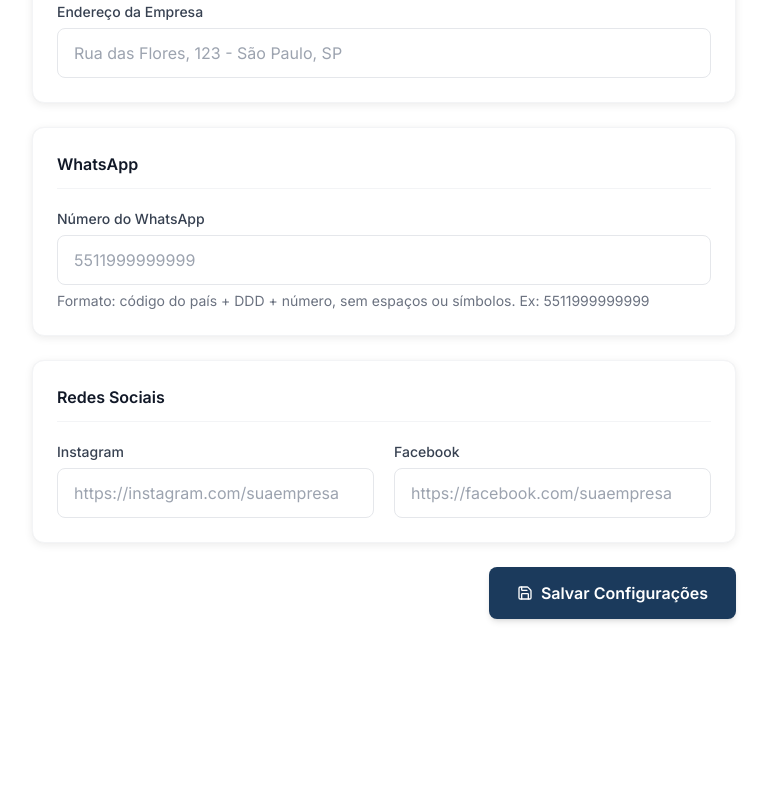
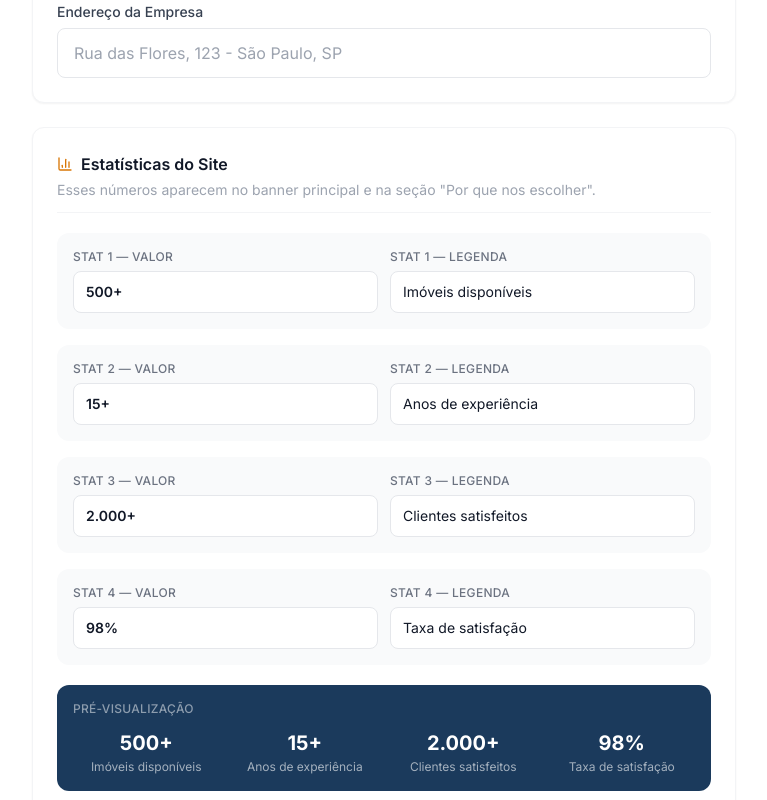
Before and after one commit to LucasMalinowski/imobiliaria, a Next.js app: page /admin/configuracoes in a window 1280 px wide. Shown: the part 400-1200 px from the top of the page, without its empty margins (256-1023 px from the left). Before the commit the page ends 1075 px from the top, so only its background shows below. Built offline with nearby package versions, Linux system fonts and the light colour scheme; no server answers; the database is empty.

Commit message:
Add dynamic site statistics support and refactor configuration logic

```diff
--- a/app/admin/configuracoes/page.tsx
+++ b/app/admin/configuracoes/page.tsx
@@ -1,7 +1,7 @@
 'use client'
 
 import { useState, useEffect } from 'react'
-import { Save, CheckCircle2, AlertCircle, Loader2, Settings } from 'lucide-react'
+import { Save, CheckCircle2, AlertCircle, Loader2, BarChart3 } from 'lucide-react'
 import { createClient } from '@/lib/supabase/client'
 import { Button } from '@/components/ui/Button'
 import { Input } from '@/components/ui/Input'
@@ -14,10 +14,17 @@ interface ConfigState {
   instagram: string
   facebook: string
   slogan: string
+  stat1_valor: string
+  stat1_label: string
+  stat2_valor: string
+  stat2_label: string
+  stat3_valor: string
+  stat3_label: string
+  stat4_valor: string
+  stat4_label: string
 }
 
-export default function ConfiguracoesPage() {
-  const [config, setConfig] = useState<ConfigState>({
+const DEFAULT_CONFIG: ConfigState = {
   whatsapp: '',
   nome_empresa: '',
   email_contato: '',
@@ -25,7 +32,18 @@ export default function ConfiguracoesPage() {
   instagram: '',
   facebook: '',
   slogan: '',
-  })
+  stat1_valor: '500+',
+  stat1_label: 'Imóveis disponíveis',
+  stat2_valor: '15+',
+  stat2_label: 'Anos de experiência',
+  stat3_valor: '2.000+',
+  stat3_label: 'Clientes satisfeitos',
+  stat4_valor: '98%',
+  stat4_label: 'Taxa de satisfação',
+}
+
+export default function ConfiguracoesPage() {
+  const [config, setConfig] = useState<ConfigState>(DEFAULT_CONFIG)
   const [isLoading, setIsLoading] = useState(true)
   const [isSaving, setIsSaving] = useState(false)
   const [status, setStatus] = useState<'idle' | 'success' | 'error'>('idle')
@@ -38,7 +56,7 @@ export default function ConfiguracoesPage() {
       if (data) {
         const configMap: Partial<ConfigState> = {}
         data.forEach(({ chave, valor }) => {
-          if (chave in config) {
+          if (chave in DEFAULT_CONFIG) {
             configMap[chave as keyof ConfigState] = valor || ''
           }
         })
@@ -66,10 +84,11 @@ export default function ConfiguracoesPage() {
 
       await Promise.all(updates)
       setStatus('success')
-    } catch (err) {
+    } catch {
       setStatus('error')
     } finally {
       setIsSaving(false)
+      setTimeout(() => setStatus('idle'), 4000)
     }
   }
 
@@ -86,6 +105,13 @@ export default function ConfiguracoesPage() {
     )
   }
 
+  const stats = [
+    { valorKey: 'stat1_valor' as const, labelKey: 'stat1_label' as const, placeholder: 'ex: 500+' },
+    { valorKey: 'stat2_valor' as const, labelKey: 'stat2_label' as const, placeholder: 'ex: 15+' },
+    { valorKey: 'stat3_valor' as const, labelKey: 'stat3_label' as const, placeholder: 'ex: 2.000+' },
+    { valorKey: 'stat4_valor' as const, labelKey: 'stat4_label' as const, placeholder: 'ex: 98%' },
+  ]
+
   return (
     <div className="p-6 lg:p-8 max-w-3xl mx-auto">
       {/* Header */}
@@ -96,7 +122,7 @@ export default function ConfiguracoesPage() {
 
       <form onSubmit={handleSave} className="space-y-6">
         {/* Empresa */}
-        <div className="bg-white rounded-xl border border-gray-100 shadow-card p-6">
+        <div className="bg-white rounded-xl border border-gray-100 shadow-sm p-6">
           <h2 className="text-base font-semibold text-gray-900 mb-5 pb-3 border-b border-gray-100">
             Informações da Empresa
           </h2>
@@ -135,8 +161,67 @@ export default function ConfiguracoesPage() {
           </div>
         </div>
 
+        {/* Estatísticas */}
+        <div className="bg-white rounded-xl border border-gray-100 shadow-sm p-6">
+          <div className="flex items-center gap-2 mb-1">
+            <BarChart3 className="w-4 h-4 text-accent-500" />
+            <h2 className="text-base font-semibold text-gray-900">Estatísticas do Site</h2>
+          </div>
+          <p className="text-sm text-gray-400 mb-5 pb-3 border-b border-gray-100">
+            Esses números aparecem no banner principal e na seção "Por que nos escolher".
+          </p>
+
+          <div className="space-y-4">
+            {stats.map((stat, i) => (
+              <div key={i} className="grid grid-cols-2 gap-3 p-4 bg-gray-50 rounded-xl">
+                <div>
+                  <label className="block text-xs font-medium text-gray-500 mb-1.5 uppercase tracking-wide">
+                    Stat {i + 1} — Valor
+                  </label>
+                  <input
+                    type="text"
+                    value={config[stat.valorKey]}
+                    onChange={(e) => handleChange(stat.valorKey, e.target.value)}
+                    placeholder={stat.placeholder}
+                    className="w-full px-3 py-2.5 border border-gray-200 rounded-lg text-gray-900 font-semibold placeholder-gray-400 focus:outline-none focus:ring-2 focus:ring-primary-500 focus:border-transparent transition-all text-sm"
+                  />
+                </div>
+                <div>
+                  <label className="block text-xs font-medium text-gray-500 mb-1.5 uppercase tracking-wide">
+                    Stat {i + 1} — Legenda
+                  </label>
+                  <input
+                    type="text"
+                    value={config[stat.labelKey]}
+                    onChange={(e) => handleChange(stat.labelKey, e.target.value)}
+                    placeholder="ex: Imóveis disponíveis"
+                    className="w-full px-3 py-2.5 border border-gray-200 rounded-lg text-gray-900 placeholder-gray-400 focus:outline-none focus:ring-2 focus:ring-primary-500 focus:border-transparent transition-all text-sm"
+                  />
+                </div>
+              </div>
+            ))}
+          </div>
+
+          {/* Preview */}
+          <div className="mt-5 p-4 bg-primary-500 rounded-xl">
+            <p className="text-xs text-white/50 mb-3 uppercase tracking-wide font-medium">Pré-visualização</p>
+            <div className="grid grid-cols-2 md:grid-cols-4 gap-3">
+              {stats.map((stat, i) => (
+                <div key={i} className="text-center">
+                  <p className="text-xl font-bold text-white">
+                    {config[stat.valorKey] || '—'}
+                  </p>
+                  <p className="text-xs text-white/60 mt-0.5">
+                    {config[stat.labelKey] || '—'}
+                  </p>
+                </div>
+              ))}
+            </div>
+          </div>
+        </div>
+
         {/* WhatsApp */}
-        <div className="bg-white rounded-xl border border-gray-100 shadow-card p-6">
+        <div className="bg-white rounded-xl border border-gray-100 shadow-sm p-6">
           <h2 className="text-base font-semibold text-gray-900 mb-5 pb-3 border-b border-gray-100">
             WhatsApp
           </h2>
@@ -145,12 +230,12 @@ export default function ConfiguracoesPage() {
             value={config.whatsapp}
             onChange={(e) => handleChange('whatsapp', e.target.value)}
             placeholder="5511999999999"
-            helperText="Formato: código do país + DDD + número, sem espaços ou símbolos. Ex: 5511999999999"
+            helperText="Código do país + DDD + número, sem espaços ou símbolos. Ex: 5511999999999"
           />
         </div>
 
         {/* Social Media */}
-        <div className="bg-white rounded-xl border border-gray-100 shadow-card p-6">
+        <div className="bg-white rounded-xl border border-gray-100 shadow-sm p-6">
           <h2 className="text-base font-semibold text-gray-900 mb-5 pb-3 border-b border-gray-100">
             Redes Sociais
           </h2>
--- a/app/page.tsx
+++ b/app/page.tsx
@@ -7,9 +7,37 @@ import { PropertyCard } from '@/components/public/PropertyCard'
 import { PropertyTypeGrid } from '@/components/public/PropertyTypeGrid'
 import { WhatsAppButton } from '@/components/public/WhatsAppButton'
 import { getImoveisDestaque } from '@/lib/actions/imoveis'
+import { createClient } from '@/lib/supabase/server'
+
+async function getSiteStats() {
+  try {
+    const supabase = await createClient()
+    const { data } = await supabase
+      .from('configuracoes')
+      .select('chave, valor')
+      .in('chave', ['stat1_valor', 'stat1_label', 'stat2_valor', 'stat2_label', 'stat3_valor', 'stat3_label', 'stat4_valor', 'stat4_label'])
+
+    if (!data || data.length === 0) return null
+
+    const map: Record<string, string> = {}
+    data.forEach(({ chave, valor }) => { if (valor) map[chave] = valor })
+
+    return [
+      { value: map.stat1_valor ?? '500+',   label: map.stat1_label ?? 'Imóveis disponíveis' },
+      { value: map.stat2_valor ?? '15+',    label: map.stat2_label ?? 'Anos de experiência' },
+      { value: map.stat3_valor ?? '2.000+', label: map.stat3_label ?? 'Clientes satisfeitos' },
+      { value: map.stat4_valor ?? '98%',    label: map.stat4_label ?? 'Taxa de satisfação' },
+    ]
+  } catch {
+    return null
+  }
+}
 
 export default async function HomePage() {
-  const imoveisDestaque = await getImoveisDestaque()
+  const [imoveisDestaque, stats] = await Promise.all([
+    getImoveisDestaque(),
+    getSiteStats(),
+  ])
 
   return (
     <>
@@ -17,7 +45,7 @@ export default async function HomePage() {
 
       <main>
         {/* Hero Section */}
-        <HeroSection />
+        <HeroSection stats={stats ?? undefined} />
 
         {/* Featured Properties */}
         <section className="py-20 bg-white">
@@ -118,20 +146,20 @@ export default async function HomePage() {
               </div>
 
               <div className="grid grid-cols-2 gap-5">
-                {[
-                  { value: '15+', label: 'Anos no mercado', color: 'bg-primary-500' },
-                  { value: '500+', label: 'Imóveis vendidos', color: 'bg-accent-500' },
-                  { value: '2.000+', label: 'Clientes atendidos', color: 'bg-green-500' },
-                  { value: '98%', label: 'De satisfação', color: 'bg-purple-600' },
-                ].map(({ value, label, color }) => (
-                  <div
-                    key={label}
-                    className={`${color} rounded-2xl p-8 text-white text-center shadow-lg`}
-                  >
-                    <p className="text-4xl font-bold mb-2">{value}</p>
-                    <p className="text-sm text-white/80">{label}</p>
-                  </div>
-                ))}
+                {(stats ?? [
+                  { value: '500+', label: 'Imóveis disponíveis' },
+                  { value: '15+', label: 'Anos de experiência' },
+                  { value: '2.000+', label: 'Clientes satisfeitos' },
+                  { value: '98%', label: 'Taxa de satisfação' },
+                ]).map(({ value, label }, i) => {
+                  const colors = ['bg-primary-500', 'bg-accent-500', 'bg-green-500', 'bg-purple-600']
+                  return (
+                    <div key={i} className={`${colors[i]} rounded-2xl p-8 text-white text-center shadow-lg`}>
+                      <p className="text-4xl font-bold mb-2">{value}</p>
+                      <p className="text-sm text-white/80">{label}</p>
+                    </div>
+                  )
+                })}
               </div>
             </div>
           </div>
--- a/components/admin/ImageUpload.tsx
+++ b/components/admin/ImageUpload.tsx
@@ -3,7 +3,8 @@
 import { useState, useRef, useCallback } from 'react'
 import Image from 'next/image'
 import { X, Star, Loader2, ImagePlus, AlertCircle, CheckCircle2 } from 'lucide-react'
-import { saveImagemRecord, deleteImagem, setImagemPrincipal, BUCKET_NAME } from '@/lib/actions/imagens'
+import { saveImagemRecord, deleteImagem, setImagemPrincipal } from '@/lib/actions/imagens'
+import { BUCKET_NAME } from '@/lib/constants'
 import { createClient } from '@/lib/supabase/client'
 import { cn } from '@/lib/utils'
 import type { ImovelImagem } from '@/types'
--- a/components/public/HeroSection.tsx
+++ b/components/public/HeroSection.tsx
@@ -5,7 +5,25 @@ import { useRouter } from 'next/navigation'
 import { Search, TrendingUp, Home, Award } from 'lucide-react'
 import { cn } from '@/lib/utils'
 
-export function HeroSection() {
+interface StatItem {
+  value: string
+  label: string
+}
+
+interface HeroSectionProps {
+  stats?: StatItem[]
+}
+
+const DEFAULT_STATS: StatItem[] = [
+  { value: '500+', label: 'Imóveis disponíveis' },
+  { value: '15+', label: 'Anos de experiência' },
+  { value: '2.000+', label: 'Clientes satisfeitos' },
+  { value: '98%', label: 'Taxa de satisfação' },
+]
+
+const STAT_ICONS = [Home, TrendingUp, Award, Search]
+
+export function HeroSection({ stats = DEFAULT_STATS }: HeroSectionProps) {
   const router = useRouter()
   const [finalidade, setFinalidade] = useState('venda')
   const [busca, setBusca] = useState('')
@@ -133,20 +151,18 @@ export function HeroSection() {
       <div className="absolute bottom-0 left-0 right-0 z-10">
         <div className="max-w-7xl mx-auto px-4 sm:px-6 lg:px-8">
           <div className="bg-white/95 backdrop-blur-md rounded-t-2xl shadow-2xl px-6 py-5 grid grid-cols-2 md:grid-cols-4 gap-5 divide-x divide-gray-100">
-            {[
-              { icon: Home, value: '500+', label: 'Imóveis disponíveis' },
-              { icon: TrendingUp, value: '15+', label: 'Anos de experiência' },
-              { icon: Award, value: '2.000+', label: 'Clientes satisfeitos' },
-              { icon: Search, value: '98%', label: 'Taxa de satisfação' },
-            ].map(({ icon: Icon, value, label }) => (
-              <div key={label} className="text-center pl-5 first:pl-0">
-                <div className="flex items-center justify-center gap-2 mb-1">
-                  <Icon className="w-4 h-4 text-accent-500" />
-                  <span className="text-2xl font-bold text-primary-500">{value}</span>
+            {stats.map(({ value, label }, i) => {
+              const Icon = STAT_ICONS[i] ?? Home
+              return (
+                <div key={i} className="text-center pl-5 first:pl-0">
+                  <div className="flex items-center justify-center gap-2 mb-1">
+                    <Icon className="w-4 h-4 text-accent-500" />
+                    <span className="text-2xl font-bold text-primary-500">{value}</span>
+                  </div>
+                  <p className="text-xs text-gray-500">{label}</p>
                 </div>
-                <p className="text-xs text-gray-500">{label}</p>
-              </div>
-            ))}
+              )
+            })}
           </div>
         </div>
       </div>
--- a/lib/actions/imagens.ts
+++ b/lib/actions/imagens.ts
@@ -2,8 +2,7 @@
 
 import { createClient } from '@/lib/supabase/server'
 import type { ImovelImagem, ActionResult } from '@/types'
-
-export const BUCKET_NAME = 'imoveis-imagens'
+import { BUCKET_NAME } from '@/lib/constants'
 
 /**
  * Saves image metadata to the database AFTER the client has already
--- /dev/null
+++ b/lib/constants.ts
@@ -0,0 +1 @@
+export const BUCKET_NAME = 'imoveis-imagens'
```
Also changed, not shown: components/admin/AdminSidebar.tsx (+14 -2 lines), components/public/Footer.tsx (+8 -1 lines), 1 other file (tests, documents, lock files or other folders). Lines whose indentation alone changed are shown as unchanged.
